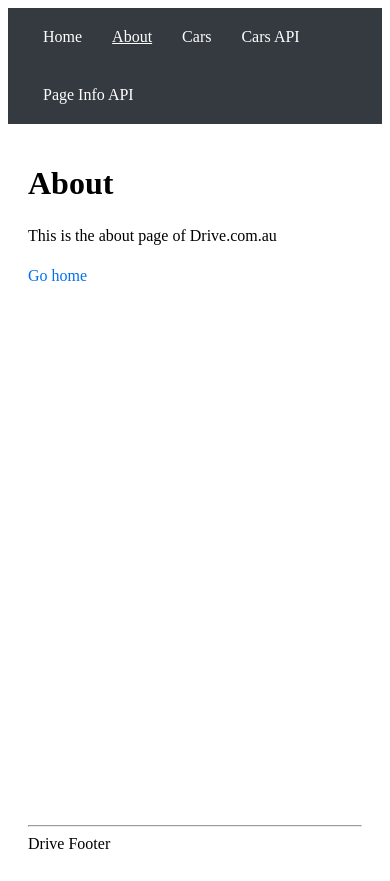
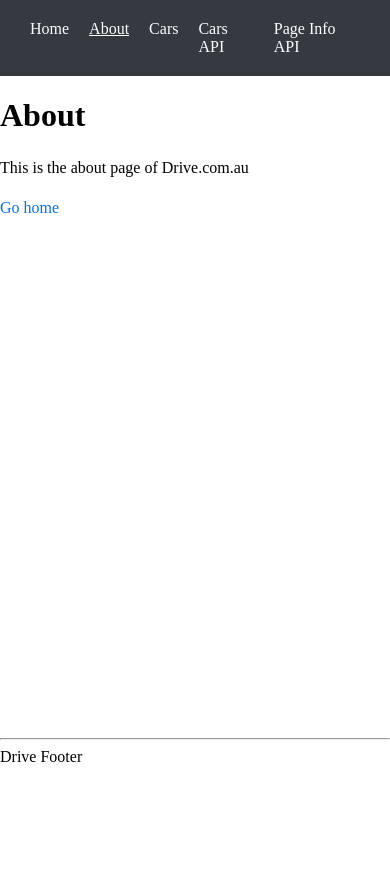
Before and after one commit to snj-adhikari/next-demo, a Next.js app: page /about in a window 390 px wide. After the commit the page ends 844 px from the top, so only its background shows below. Built offline with nearby package versions, Linux system fonts and the light colour scheme.

Commit message:
Mobile first design

```diff
--- a/styles/core/_header.scss
+++ b/styles/core/_header.scss
@@ -6,12 +6,25 @@
     top: 0;
 
     > nav {
+      @include margin-auto();
+
       max-width: rem(1440);
-      margin: 0 auto;
+      display:flex;
+      justify-content: start;
+      flex-wrap: nowrap;
+
+      @include mobile-only {
+        overflow-x: auto;
+        -webkit-overflow-scrolling: touch;
+        scrollbar-width: none; // Firefo
+          &::-webkit-scrollbar {
+            display: none;
+          }
+      }
 
       > a {
-        padding: rem(20) rem(15);
-        display: inline-block;
+        padding: rem(20) rem(10);
+        display:block;
         color: $white-color;
 
         &.current {
--- a/styles/core/_layout.scss
+++ b/styles/core/_layout.scss
@@ -83,6 +83,10 @@
 	@include margin-auto();
 }
 
+body {
+	@include margin(0);
+}
+
 .layout {
 	min-height: 75vh;
 }
@@ -91,5 +95,8 @@
 footer {
   max-width: rem(1440);
   margin: 0 auto;
-  padding: rem(20);
+
+  	@include tablet-and-desktop {
+		@include padding(0.4);
+   	}
 }
--- a/styles/modules/_car-card.module.scss
+++ b/styles/modules/_car-card.module.scss
@@ -26,8 +26,12 @@
 
       span {
         letter-spacing: rem(1.5);
-        font-size: rem(22);
+        font-size: $font-size-m;
         color: $primary-color;
+
+        @include tablet-and-desktop {
+          font-size: $font-size-l;
+        }
       }
     }
 
--- a/styles/modules/_page-template.module.scss
+++ b/styles/modules/_page-template.module.scss
@@ -1,3 +1,6 @@
 .page-template {
-    padding: 20px;
+    @include tablet-and-desktop {
+        @include padding(0.4);
+    }
+
 }
```
Also changed, not shown: styles/modules/_car-list.module.scss (+6 -2 lines).
